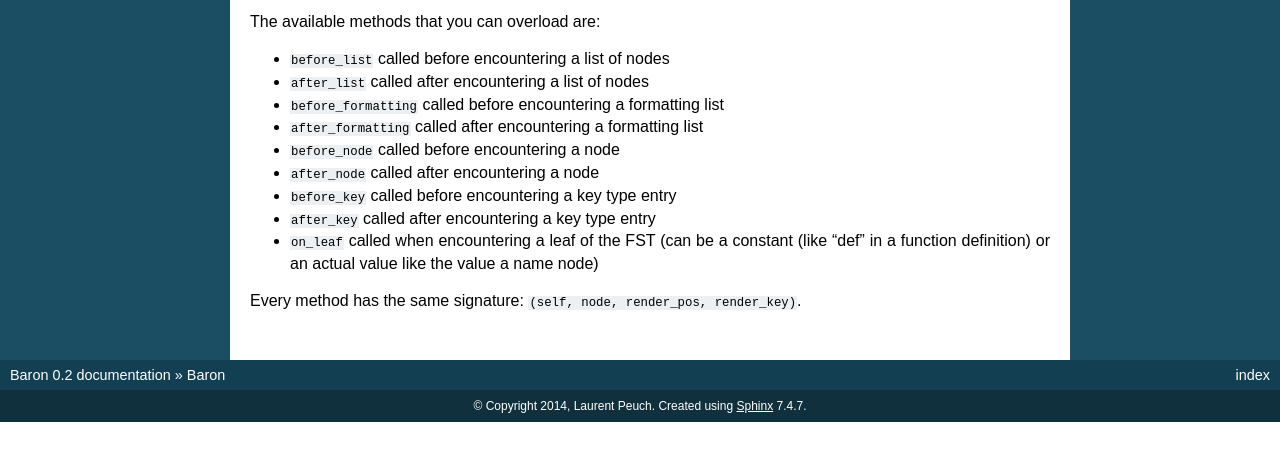
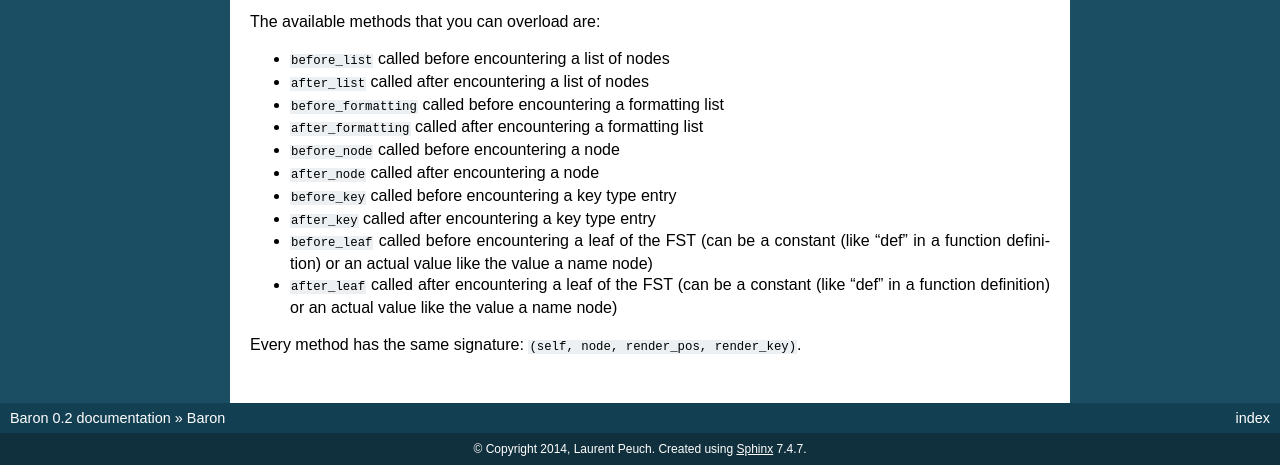
Before and after one commit to PyCQA/baron, a Sphinx documentation site: the page built from docs/index.rst, in a window 1280 px wide and 900 px high, scrolled down 6753 px, cut to the strip 435-900 px from the top of the window. Built offline with Sphinx 7.4.7, drawn with Linux system fonts in a browser that asks for light colours; before the commit the page ends 7610 px from its top, so only the background shows below that.

Commit message:
[doc] update documentation

```diff
--- a/docs/index.rst
+++ b/docs/index.rst
@@ -445,7 +445,7 @@ function :file:`dumps`) is written using it:
 
     class Dumper(RenderWalker):
         """Usage: Dumper().dump(tree)"""
-        def on_leaf(self, constant, pos, key):
+        def before_leaf(self, constant, pos, key):
             self.dump += constant
             return self.CONTINUE
         def dump(self, tree):
@@ -463,6 +463,7 @@ The available methods that you can overload are:
 * :file:`after_node` called after encountering a node
 * :file:`before_key` called before encountering a key type entry
 * :file:`after_key` called after encountering a key type entry
-* :file:`on_leaf` called when encountering a leaf of the FST (can be a constant (like "def" in a function definition) or an actual value like the value a name node)
+* :file:`before_leaf` called before encountering a leaf of the FST (can be a constant (like "def" in a function definition) or an actual value like the value a name node)
+* :file:`after_leaf` called after encountering a leaf of the FST (can be a constant (like "def" in a function definition) or an actual value like the value a name node)
 
 Every method has the same signature: :file:`(self, node, render_pos, render_key)`.
```
Also changed, not shown: 1 other file.
